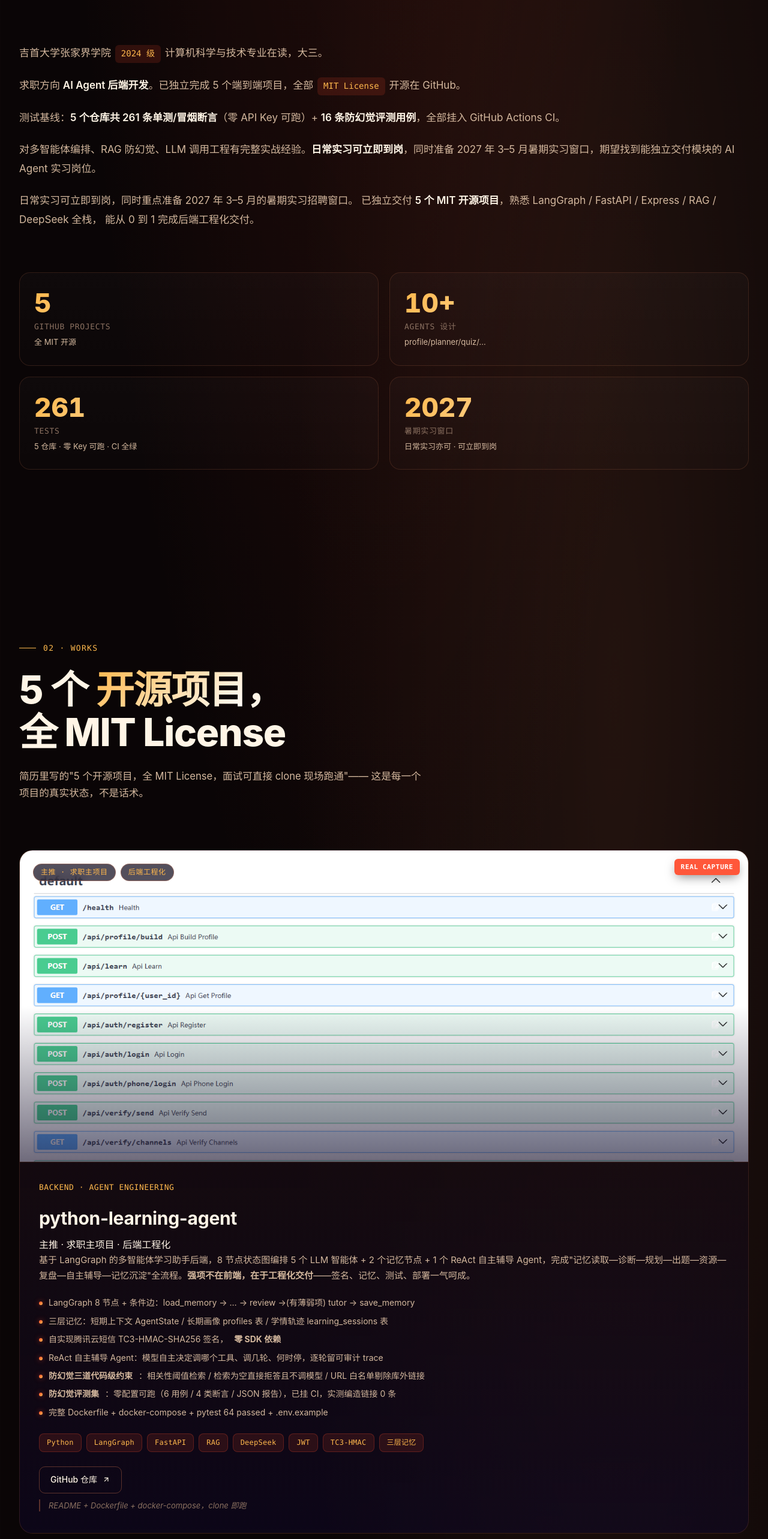
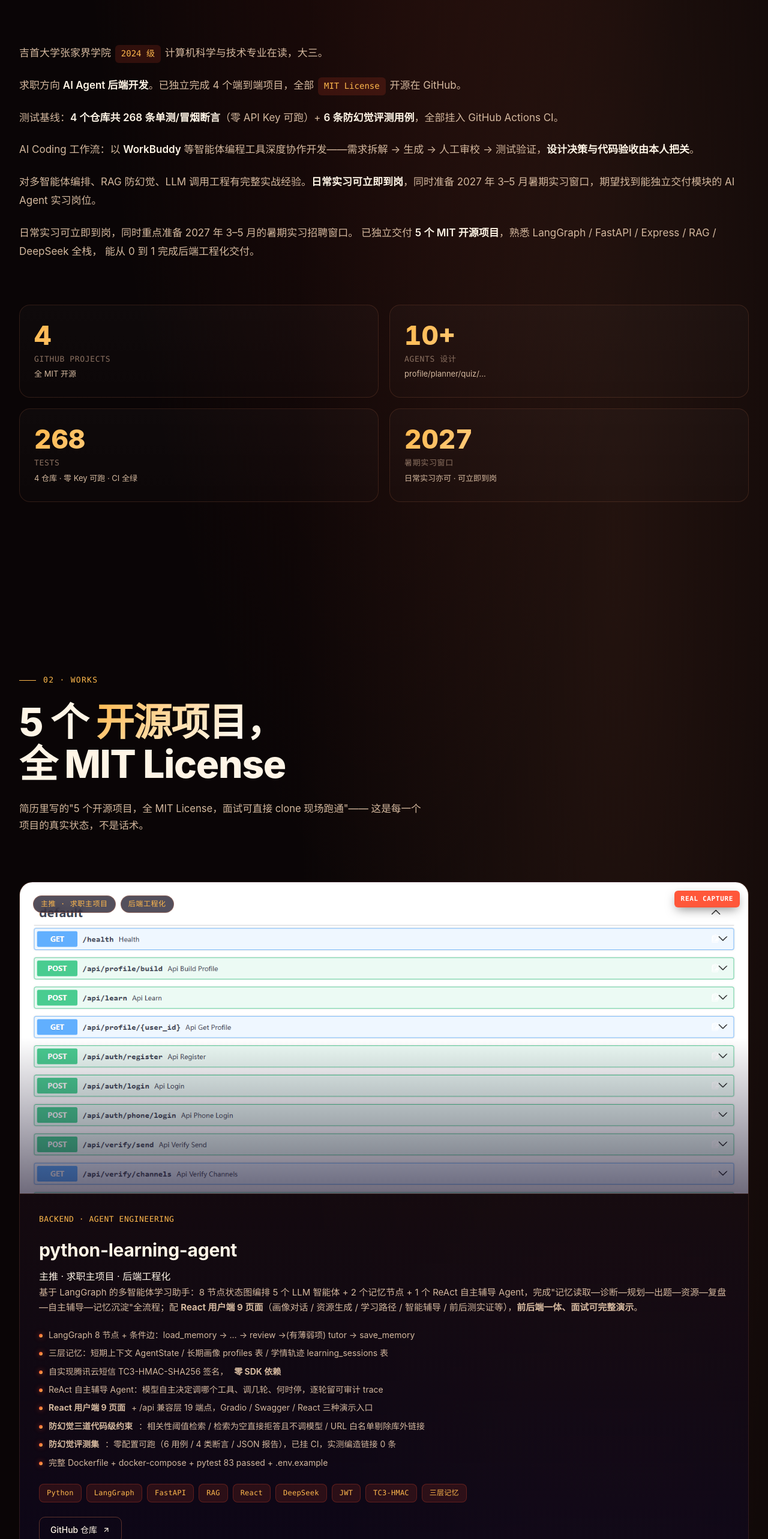
Before and after one commit to Dongnb66/vibe-portfolio, a React (Vite) app: page / in a window 1280 px wide. Shown: the part 1220-3786 px from the top of the page at 60% size. Built offline with nearby package versions, Linux system fonts and the light colour scheme.

Commit message:
Sync portfolio with resume v18: drop a3 card, 4 projects / 268 tests / 6 evals, add AI Coding workflow line

```diff
--- a/src/data.ts
+++ b/src/data.ts
@@ -1,5 +1,5 @@
-// 简历 / 作品集数据 — 来源：杨运栋 简历 + 5 个 GitHub 开源项目
-// 5 个项目各设一个"最强记忆点"，避免同质化
+// 简历 / 作品集数据 — 来源：杨运栋 简历 v18 + 4 个 GitHub 开源项目（A3 已从求职材料除名）
+// 4 个项目各设一个"最强记忆点"，避免同质化
 
 export const profile = {
   name: '杨运栋',
@@ -12,37 +12,39 @@ export const profile = {
   goal: 'AI Agent 后端开发工程师 · 多智能体 / RAG / LLM 应用工程',
   intro: [
     '吉首大学张家界学院 <span class="tag">2024 级</span> 计算机科学与技术专业在读，大三。',
-    '求职方向 <strong>AI Agent 后端开发</strong>。已独立完成 5 个端到端项目，全部 <span class="tag">MIT License</span> 开源在 GitHub。',
-    '测试基线：<strong>5 个仓库共 261 条单测/冒烟断言</strong>（零 API Key 可跑）+ <strong>16 条防幻觉评测用例</strong>，全部挂入 GitHub Actions CI。',
+    '求职方向 <strong>AI Agent 后端开发</strong>。已独立完成 4 个端到端项目，全部 <span class="tag">MIT License</span> 开源在 GitHub。',
+    '测试基线：<strong>4 个仓库共 268 条单测/冒烟断言</strong>（零 API Key 可跑）+ <strong>6 条防幻觉评测用例</strong>，全部挂入 GitHub Actions CI。',
+    'AI Coding 工作流：以 <strong>WorkBuddy</strong> 等智能体编程工具深度协作开发——需求拆解 → 生成 → 人工审校 → 测试验证，<strong>设计决策与代码验收由本人把关</strong>。',
     '对多智能体编排、RAG 防幻觉、LLM 调用工程有完整实战经验。<strong>日常实习可立即到岗</strong>，同时准备 2027 年 3–5 月暑期实习窗口，期望找到能独立交付模块的 AI Agent 实习岗位。',
   ],
 };
 
 export const stats = [
-  { num: '5', label: 'GitHub Projects', sub: '全 MIT 开源' },
+  { num: '4', label: 'GitHub Projects', sub: '全 MIT 开源' },
   { num: '10+', label: 'Agents 设计', sub: 'profile/planner/quiz/...' },
-  { num: '261', label: 'Tests', sub: '5 仓库 · 零 Key 可跑 · CI 全绿' },
+  { num: '268', label: 'Tests', sub: '4 仓库 · 零 Key 可跑 · CI 全绿' },
   { num: '2027', label: '暑期实习窗口', sub: '日常实习亦可 · 可立即到岗' },
 ];
 
-// 5 个项目差异化：每个项目一个"最强记忆点"
+// 4 个项目差异化：每个项目一个"最强记忆点"
 export const projects = [
   {
     id: 'python-learning-agent',
     name: 'python-learning-agent',
     sub: 'BACKEND · AGENT ENGINEERING',
     memory: '主推 · 求职主项目 · 后端工程化',
-    desc: '基于 LangGraph 的多智能体学习助手后端，8 节点状态图编排 5 个 LLM 智能体 + 2 个记忆节点 + 1 个 ReAct 自主辅导 Agent，完成"记忆读取—诊断—规划—出题—资源—复盘—自主辅导—记忆沉淀"全流程。<strong>强项不在前端，在于工程化交付</strong>——签名、记忆、测试、部署一气呵成。',
-    tags: ['Python', 'LangGraph', 'FastAPI', 'RAG', 'DeepSeek', 'JWT', 'TC3-HMAC', '三层记忆'],
+    desc: '基于 LangGraph 的多智能体学习助手：8 节点状态图编排 5 个 LLM 智能体 + 2 个记忆节点 + 1 个 ReAct 自主辅导 Agent，完成"记忆读取—诊断—规划—出题—资源—复盘—自主辅导—记忆沉淀"全流程；配 <strong>React 用户端 9 页面</strong>（画像对话 / 资源生成 / 学习路径 / 智能辅导 / 前后测实证等），<strong>前后端一体、面试可完整演示</strong>。',
+    tags: ['Python', 'LangGraph', 'FastAPI', 'RAG', 'React', 'DeepSeek', 'JWT', 'TC3-HMAC', '三层记忆'],
     badges: ['主推 · 求职主项目', '后端工程化'],
     highlights: [
       'LangGraph 8 节点 + 条件边：load_memory → … → review →(有薄弱项) tutor → save_memory',
       '三层记忆：短期上下文 AgentState / 长期画像 profiles 表 / 学情轨迹 learning_sessions 表',
       '自实现腾讯云短信 TC3-HMAC-SHA256 签名，<strong>零 SDK 依赖</strong>',
       'ReAct 自主辅导 Agent：模型自主决定调哪个工具、调几轮、何时停，逐轮留可审计 trace',
+      '<strong>React 用户端 9 页面</strong> + /api 兼容层 19 端点，Gradio / Swagger / React 三种演示入口',
       '<strong>防幻觉三道代码级约束</strong>：相关性阈值检索 / 检索为空直接拒答且不调模型 / URL 白名单剔除库外链接',
       '<strong>防幻觉评测集</strong>：零配置可跑（6 用例 / 4 类断言 / JSON 报告），已挂 CI，实测编造链接 0 条',
-      '完整 Dockerfile + docker-compose + pytest 64 passed + .env.example',
+      '完整 Dockerfile + docker-compose + pytest 83 passed + .env.example',
     ],
     github: 'https://github.com/Dongnb66/python-learning-agent',
     demo: 'README + Dockerfile + docker-compose，clone 即跑',
@@ -106,26 +108,6 @@ export const projects = [
     demo: '本作品集 Hero 区有 4 张真实运行截图',
     cover: 'travel',
   },
-  {
-    id: 'a3-learning-agent',
-    name: 'a3-learning-agent',
-    sub: 'COMPETITION · FULL-STACK · DELIVERY',
-    memory: '竞赛全栈 · 完整交付 · React 前端',
-    desc: '<strong>本项目是 python-learning-agent 的业务原型</strong>：软件杯验证业务闭环后，用 Python 现代栈重写为主项目，两代技术栈演进是一体的故事。中国软件杯 A3 赛道独立参赛作品。<strong>与 python-learning-agent 的最大区别在"前端 + 完整交付"</strong>——React + Vite 前端 + Node + Express 后端，附带完整演示视频、PPT、答辩文档。我的<strong>第一个完整 Agent 项目</strong>。',
-    tags: ['React', 'Vite', 'Node.js', 'Express', 'RAG', 'DeepSeek', '多智能体', '软件杯'],
-    badges: ['竞赛独立参赛', '完整交付'],
-    highlights: [
-      '<strong>中国软件杯 A3 赛道</strong> · DOKI 队队长（唯一成员），一人扛全栈',
-      '<strong>全栈</strong>：React + Vite 前端（与 python-only 后端版互补）',
-      '<strong>完整交付</strong>：演示视频 + PPT + 答辩文档 + 部署文档',
-      '我的<strong>第一个 Agent 项目</strong>，从这开始系统化研究多智能体',
-      '内置学习效果实证模块：前后测诊断 + 分主题组卷 + 多次测评纵向追踪知识点掌握度变化',
-      'RAG 辅导把「不瞎编」做成<strong>代码级约束</strong>：知识库与联网都未命中时<strong>直接拒答、一次都不调模型</strong>，出处只从真实检索结果派生（<strong>npm test 12/12、评测集 10/10，不可溯源出处 0、拒答场景模型调用 0</strong>）',
-    ],
-    github: 'https://github.com/Dongnb66/a3-learning-agent',
-    demo: '看 README，竞赛完整文档可现场演示',
-    cover: 'a3',
-  },
 ];
 
 // 技能地图：按"做了哪些事"分类，每个领域都有真实项目背书
@@ -164,7 +146,7 @@ export const skills = [
     icon: '🧪',
     name: '测试驱动交付',
     desc: '端到端管线 + 官方签名测试向量 + 跨会话记忆，交付前可自动验证',
-    list: ['pytest', '端到端管线', '官方测试向量', 'ReAct 循环', '防幻觉评测集', '64 passed'],
+    list: ['pytest', '端到端管线', '官方测试向量', 'ReAct 循环', '防幻觉评测集', '83 passed'],
   },
   {
     icon: '🚀',
```
